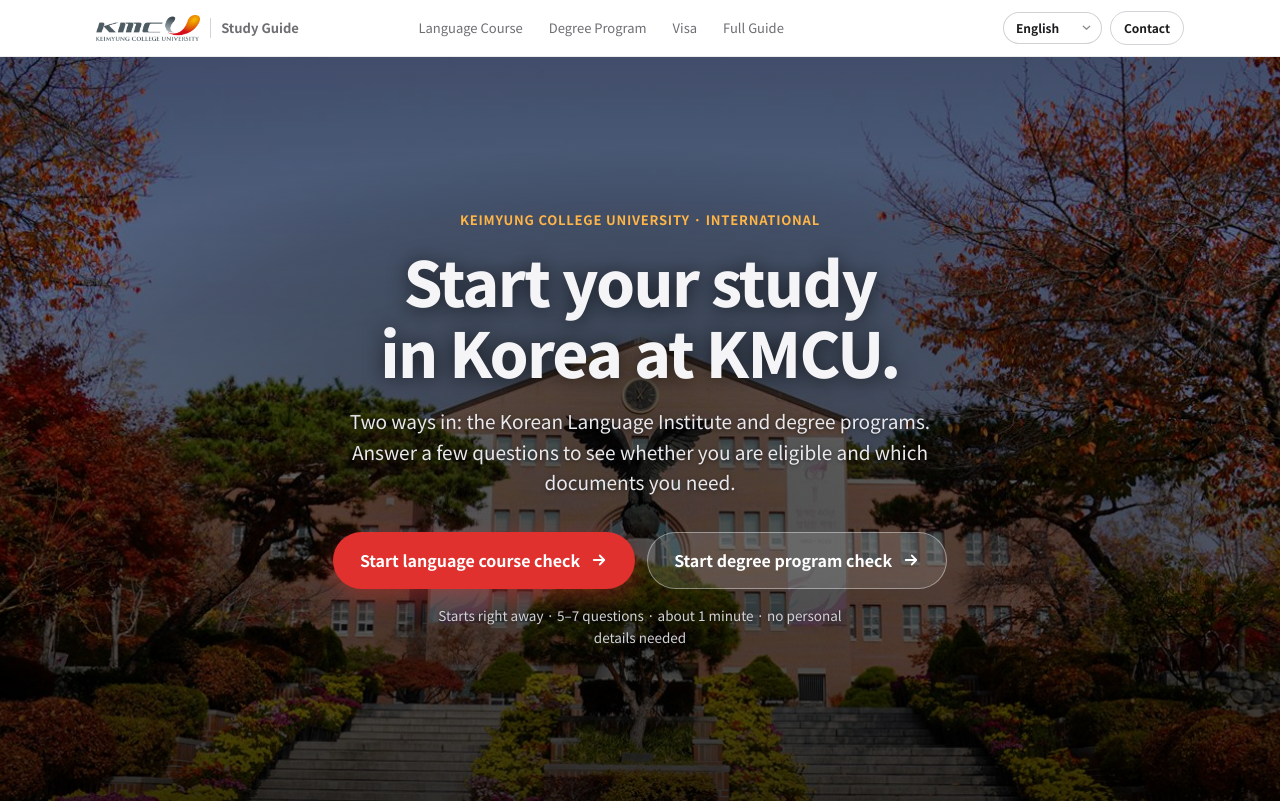
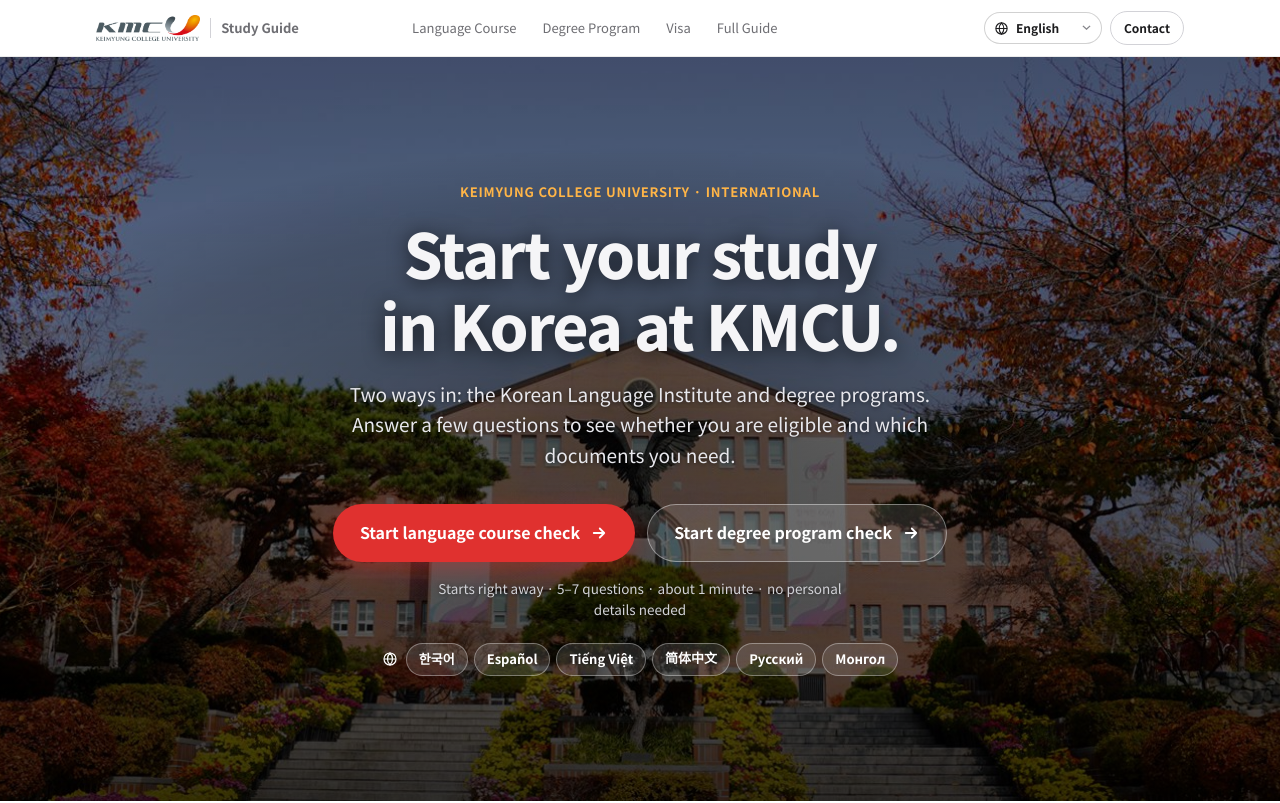
Before and after one commit to jaebong-choi/kmcu-study-guide, a plain HTML site: page index.html in a window 1280 px wide. Shown: the top 803 px of the page. Drawn offline with Linux system fonts and the light colour scheme; a web font is replaced by a local one.

Commit message:
Make language choice obvious on the first screen
- Globe icon on the header language picker
- Row of language buttons, each written in its own language, under the hero buttons

Co-Authored-By: Claude Opus 5.5 <noreply@anthropic.com>

```diff
--- a/index.html
+++ b/index.html
@@ -53,6 +53,14 @@ button{font:inherit}
 .pill.go svg{width:18px;height:18px;fill:none;stroke:currentColor;stroke-width:2.4;stroke-linecap:round;stroke-linejoin:round;transition:transform .25s}
 .pill.go:hover svg{transform:translateX(4px)}
 .pill.red.go{box-shadow:0 8px 24px rgba(224,49,47,.4)}
+.langbox{position:relative;display:inline-flex;align-items:center}
+.langbox svg{position:absolute;left:10px;width:15px;height:15px;fill:none;stroke:var(--ink);stroke-width:1.8;pointer-events:none}
+.langbox .langsel{padding-left:31px}
+.hlangs{display:flex;flex-wrap:wrap;justify-content:center;align-items:center;gap:6px;margin-top:22px}
+.hlangs svg{width:16px;height:16px;fill:none;stroke:#fff;stroke-width:1.8;margin-right:2px}
+.hlangs button{background:rgba(255,255,255,.12);border:1px solid rgba(255,255,255,.35);color:#fff;border-radius:999px;padding:5px 12px;font:inherit;font-size:13px;font-weight:600;cursor:pointer;backdrop-filter:blur(8px)}
+.hlangs button:hover{background:rgba(255,255,255,.25)}
+.hlangs [lang=zh]{font-family:"PingFang SC","Microsoft YaHei","Noto Sans SC",sans-serif}
 .hero .hint{font-size:13.5px!important;color:#d2d2d7!important;margin-top:16px!important}
 /* sections */
 .sec{padding:100px 0}.sec.gray{background:var(--gray)}
@@ -180,7 +188,7 @@ body.diag #diag{display:block}body.diag main,body.diag footer{display:none}
     <a href="#guide" data-home data-i="nav_guide"></a>
   </nav>
   <div class="right">
-    <select class="langsel" id="langSel" aria-label="Language"><option value="ko">한국어</option><option value="en">English</option><option value="es">Español</option><option value="vi">Tiếng Việt</option><option value="zh">简体中文</option><option value="ru">Русский</option><option value="mn">Монгол</option></select>
+    <label class="langbox" title="Language"><svg viewBox="0 0 24 24" aria-hidden="true"><circle cx="12" cy="12" r="9"/><path d="M3 12h18M12 3c2.5 2.7 3.8 5.7 3.8 9s-1.3 6.3-3.8 9c-2.5-2.7-3.8-5.7-3.8-9S9.5 5.7 12 3z"/></svg><select class="langsel" id="langSel" aria-label="Language"><option value="ko">한국어</option><option value="en">English</option><option value="es">Español</option><option value="vi">Tiếng Việt</option><option value="zh">简体中文</option><option value="ru">Русский</option><option value="mn">Монгол</option></select></label>
     <a class="pill line" href="#contact" data-home data-i="nav_contact"></a>
   </div>
 </div></header>
@@ -195,6 +203,7 @@ body.diag #diag{display:block}body.diag main,body.diag footer{display:none}
       <button class="pill glass go" data-go="deg"><span data-i="start_deg"></span><svg viewBox="0 0 24 24" aria-hidden="true"><path d="M5 12h14M13 6l6 6-6 6"/></svg></button>
     </div>
     <p class="hint" data-i="hero_hint"></p>
+    <div class="hlangs" id="heroLangs" aria-label="Language"></div>
   </div></section>
 
   <section class="sec"><div class="wrap split">
@@ -1295,6 +1304,7 @@ function renderStatic() {
   document.documentElement.lang = lang;
   $$('[data-i]').forEach(el => { el.innerHTML = fill(t[el.dataset.i] ?? '', m); });
   $('#langSel').value = lang;
+  $('#heroLangs').innerHTML = '<svg viewBox="0 0 24 24" aria-hidden="true"><circle cx="12" cy="12" r="9"/><path d="M3 12h18M12 3c2.5 2.7 3.8 5.7 3.8 9s-1.3 6.3-3.8 9c-2.5-2.7-3.8-5.7-3.8-9S9.5 5.7 12 3z"/></svg>' + [...$('#langSel').options].filter(o => o.value !== lang).map(o => `<button type="button" data-setlang="${o.value}" lang="${o.value}">${o.text}</button>`).join('');
   $('#about').innerHTML = t.about.map(([k, s]) => `<li><span class="ico">${svg(k)}</span><span>${s}</span></li>`).join('');
   const card = (k, img, rows) => `<article class="card"><img src="assets/img/${img}" alt="" loading="lazy"><div class="in">
     <div class="eyebrow">${t[k + '_full']}</div><h3>${t[k + '_name']}</h3>
@@ -1516,6 +1526,8 @@ document.addEventListener('click', e => {
   const go = e.target.closest('[data-go]');
   if (go) { e.preventDefault(); start(go.dataset.go); return; }
   if (e.target.closest('[data-home]')) document.body.classList.remove('diag'); // 링크 기본 동작(앵커 이동)은 그대로
+  const sl = e.target.closest('[data-setlang]');
+  if (sl) { const s = $('#langSel'); s.value = sl.dataset.setlang; s.dispatchEvent(new Event('change')); return; }
   const ap = e.target.closest('[data-apply]');
   if (ap) stat('apply', { track: ap.dataset.apply });
 });
```
